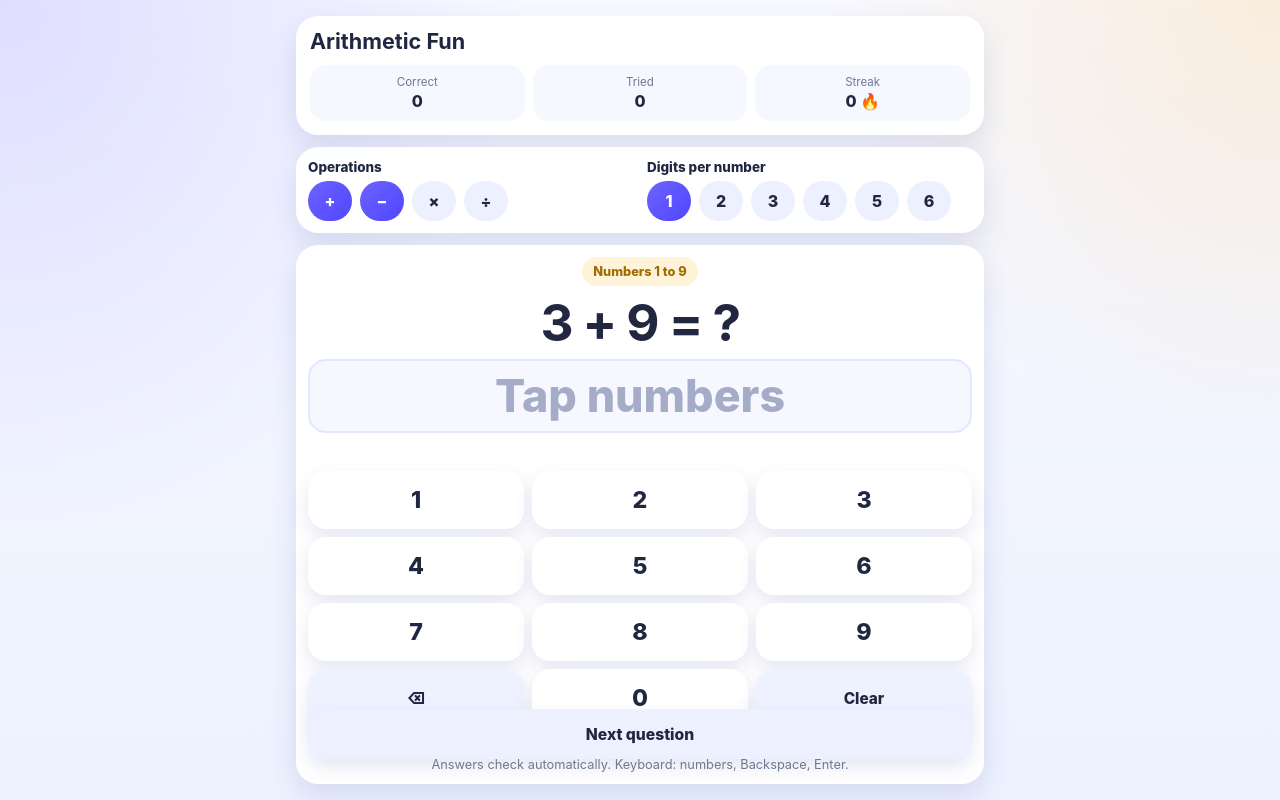
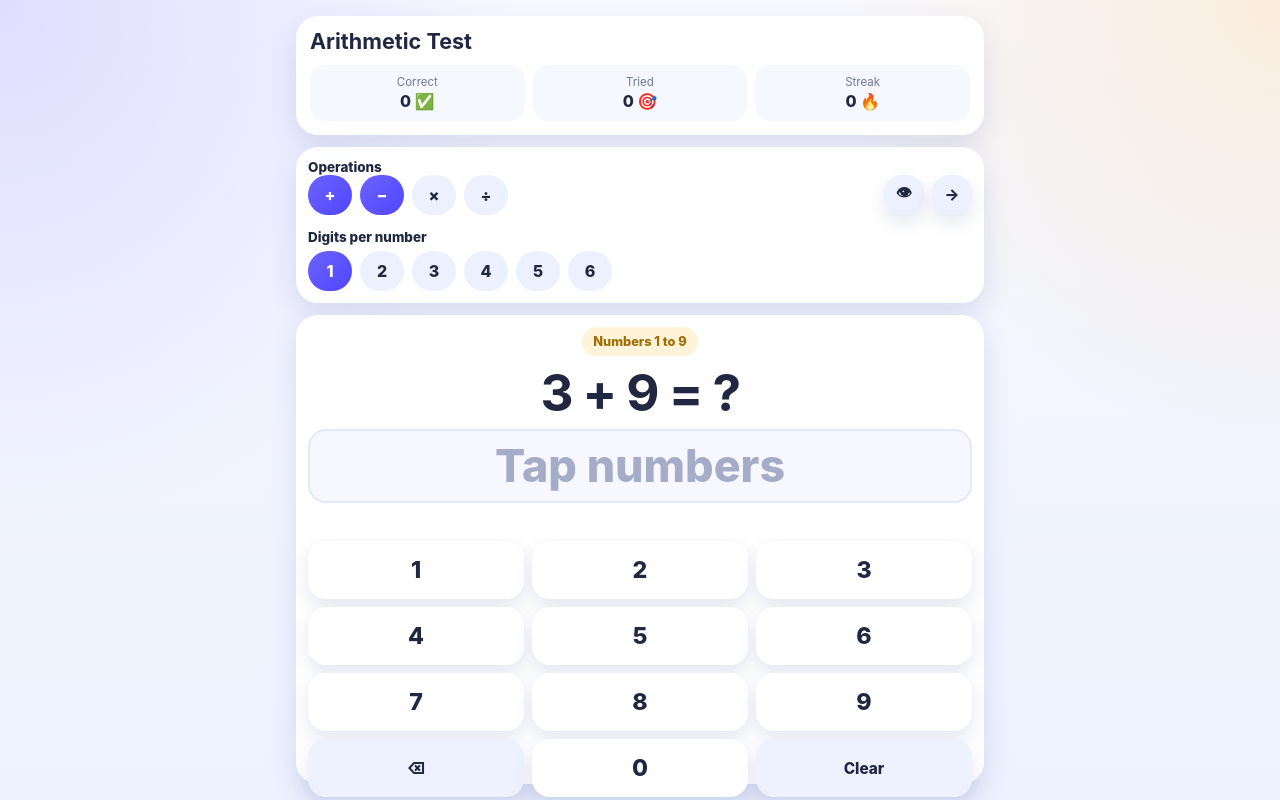
Before and after one commit to ravshansbox/arithmetics-test, a website: page index.html in a window 1280 px wide. Drawn offline with Linux system fonts and the light colour scheme.

Commit message:
Update arithmetic test UI controls

```diff
--- a/index.html
+++ b/index.html
@@ -3,7 +3,7 @@
   <head>
     <meta charset="UTF-8" />
     <meta name="viewport" content="width=device-width, initial-scale=1.0, viewport-fit=cover" />
-    <title>Arithmetic Fun</title>
+    <title>Arithmetic Test</title>
     <style>
       :root {
         --bg1: #f8f9ff;
@@ -140,6 +140,12 @@
         gap: 6px;
       }
 
+      .setting-row-inline {
+        grid-template-columns: minmax(0, 1fr) auto;
+        align-items: end;
+        gap: 10px;
+      }
+
       .setting-label {
         font-size: 0.84rem;
         font-weight: 800;
@@ -268,6 +274,23 @@
         gap: 8px;
       }
 
+      .inline-actions {
+        align-self: end;
+        display: flex;
+        gap: 8px;
+      }
+
+      .inline-actions .action-button {
+        min-width: 40px;
+        min-height: 40px;
+        width: 40px;
+        padding: 0;
+        display: inline-flex;
+        align-items: center;
+        justify-content: center;
+        white-space: nowrap;
+      }
+
       .action-button {
         min-height: 50px;
         font-size: 0.98rem;
@@ -306,6 +329,10 @@
           grid-template-columns: 1fr 1fr;
           align-items: start;
           gap: 14px;
+        }
+
+        .setting-row-inline {
+          grid-column: 1 / -1;
         }
       }
 
@@ -400,7 +427,7 @@
       <section class="card top-card">
         <div class="top-row">
           <div>
-            <h1 class="title">Arithmetic Fun</h1>
+            <h1 class="title">Arithmetic Test</h1>
           </div>
         </div>
 
@@ -421,13 +448,19 @@
       </section>
 
       <section class="card settings-card">
-        <div class="setting-row">
+        <div class="setting-row setting-row-inline">
+          <div>
             <div class="setting-label">Operations</div>
             <div class="chip-row" id="operationChips">
               <button class="chip active" data-op="+">+</button>
               <button class="chip active" data-op="-">−</button>
               <button class="chip" data-op="*">×</button>
               <button class="chip" data-op="/">÷</button>
+            </div>
+          </div>
+          <div class="inline-actions">
+            <button class="action-button secondary" id="showAnswerButton" aria-label="Show answer" title="Show answer">👁</button>
+            <button class="action-button secondary" id="skipButton" aria-label="Next question" title="Next question">→</button>
           </div>
         </div>
 
@@ -464,12 +497,6 @@
             <button class="key" data-key="0">0</button>
             <button class="key special" data-key="clear">Clear</button>
           </div>
-        </div>
-        <div>
-          <div class="action-row">
-            <button class="action-button secondary" id="skipButton">Next question</button>
-          </div>
-          <p class="hint">Answers check automatically. Keyboard: numbers, Backspace, Enter.</p>
         </div>
       </section>
     </main>
@@ -608,8 +635,8 @@
       }
 
       function renderStats() {
-        correctCount.textContent = state.stats.correct;
-        totalCount.textContent = state.stats.total;
+        correctCount.textContent = `${state.stats.correct} ✅`;
+        totalCount.textContent = `${state.stats.total} 🎯`;
         streakCount.textContent = `${state.stats.streak} 🔥`;
       }
 
@@ -750,6 +777,19 @@
         pushDigit(key);
       });
 
+      document.getElementById("showAnswerButton").addEventListener("click", () => {
+        if (!state.currentQuestion) return;
+        clearTimers();
+        state.locked = true;
+        state.input = String(state.currentQuestion.answer);
+        renderInput();
+        setFeedback(`Answer: ${state.currentQuestion.answer}`, "success");
+        nextQuestionTimer = setTimeout(() => {
+          setFeedback("");
+          newQuestion();
+        }, 3000);
+      });
+
       document.getElementById("skipButton").addEventListener("click", () => {
         setFeedback("");
         newQuestion();
```
Lines whose indentation alone changed are shown as unchanged.
